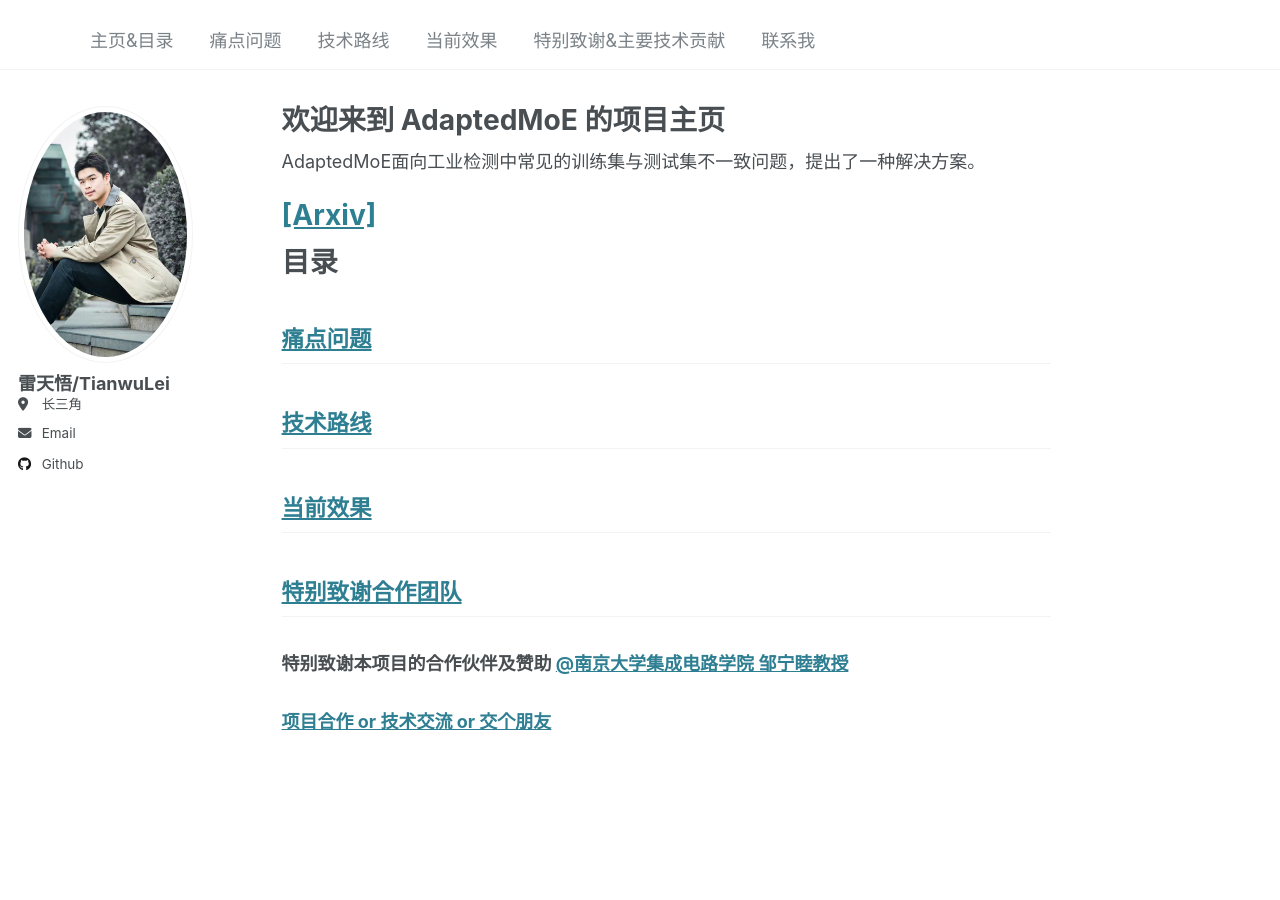
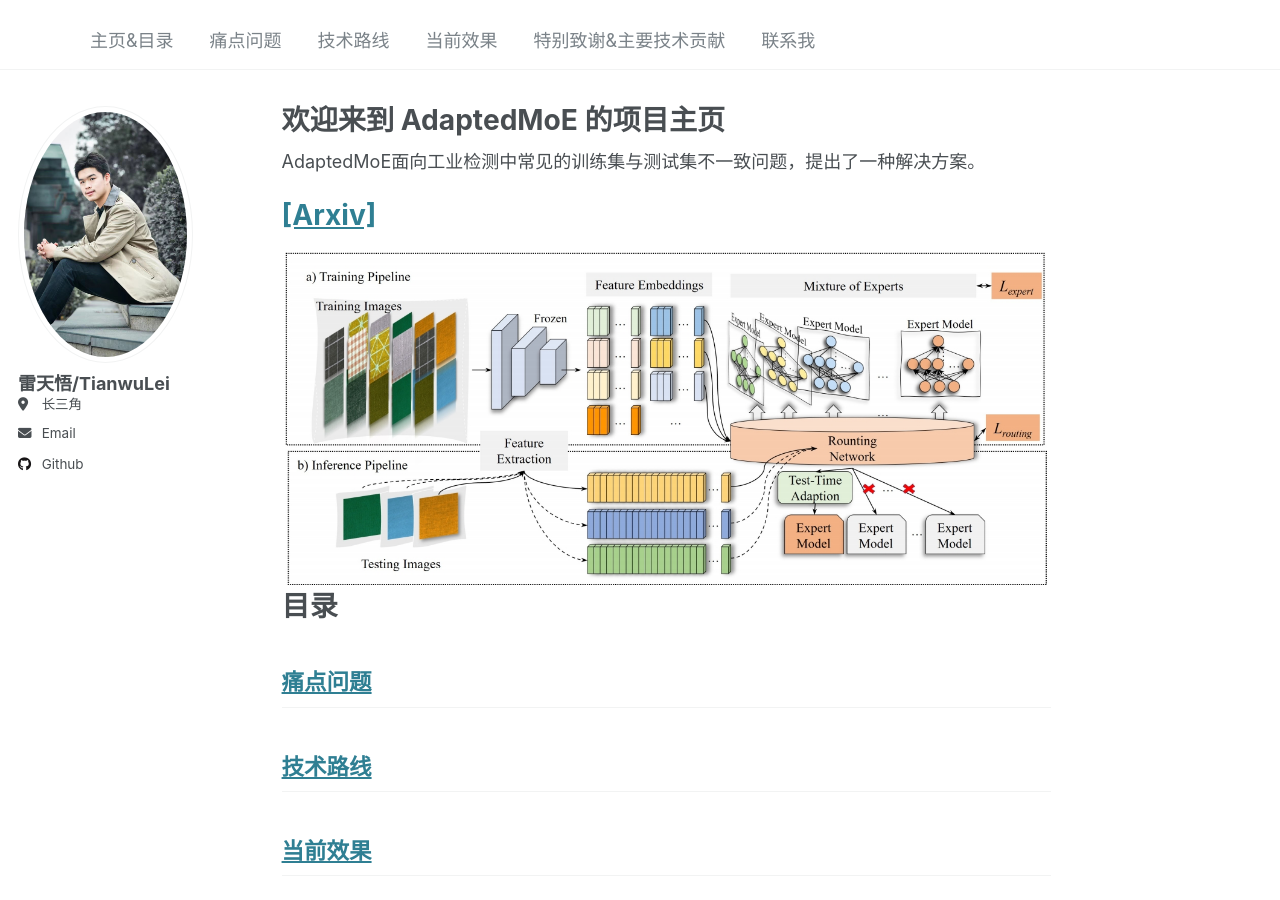
Before and after one commit to ray3572/AdaptedMoE_web, a Jekyll site: the page built from _pages/about.md, in a window 1280 px wide and 900 px high. Built offline with Jekyll 4.4.1, drawn with Linux system fonts in a browser that asks for light colours.

Commit message:
add img on mainpage

```diff
--- a/_pages/about.md
+++ b/_pages/about.md
@@ -10,7 +10,9 @@ AdaptedMoE面向工业检测中常见的训练集与测试集不一致问题，
 
 
 # [[Arxiv]](https://arxiv.org/pdf/2409.05611)
-
+<center>
+  <img src="https://ray3572.github.io/\images\/adaptedmoe\/overview.png">
+</center>
 # 目录
 
 ## [痛点问题](https://ray3572.github.io/AdaptedMoE_web/why_adaptedmoe/)
```
